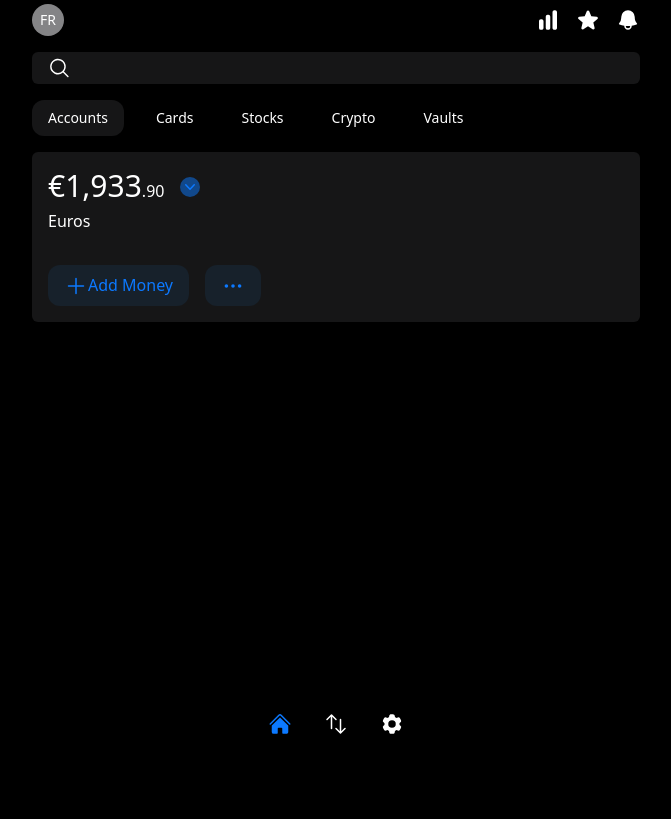
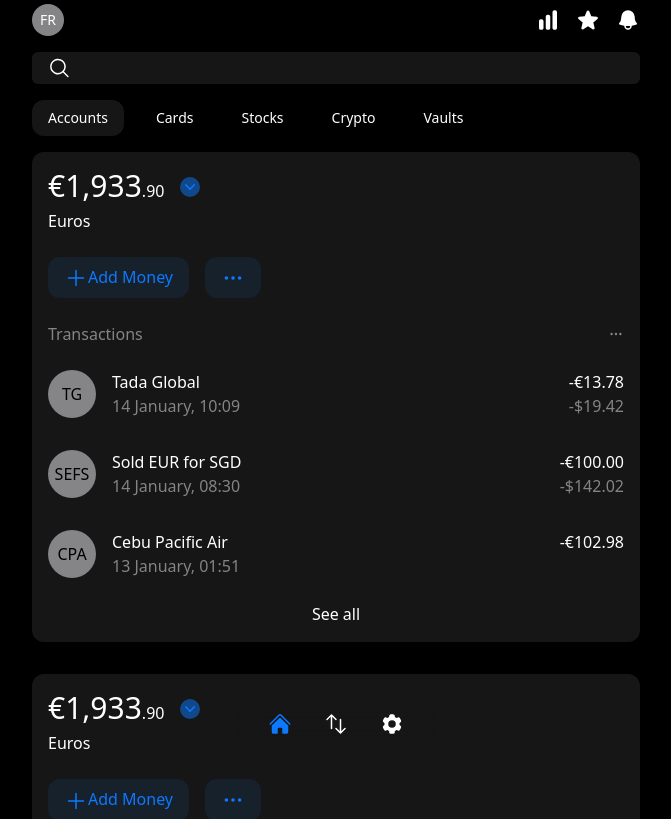
Before and after one commit to Edweis/tulover, a React (Vite) app: page /personal/accounts in a window 1280 px wide. Shown: the top 819 px of the page, without its empty margins (304-975 px from the left). Built offline with nearby package versions, Linux system fonts and the light colour scheme; a web font is replaced by a local one.

Commit message:
home page

```diff
--- a/package.json
+++ b/package.json
@@ -14,6 +14,7 @@
   "dependencies": {
     "@heroicons/react": "^2.0.13",
     "classnames": "^2.3.2",
+    "dayjs": "^1.11.7",
     "react": "^18.2.0",
     "react-dom": "^18.2.0",
     "react-router-dom": "^6.6.2",
--- a/src/App/MainLayout.tsx
+++ b/src/App/MainLayout.tsx
@@ -15,7 +15,7 @@ export default function MainLayout() {
   return (
     <>
       <Outlet />
-      <div className="absolute  bottom-0 left-1/2 mb-12 flex -translate-x-1/2 gap-8 rounded-full bg-gray-700/70 px-8 py-4 backdrop-blur-md">
+      <div className="fixed  bottom-0 left-1/2 mb-12 flex -translate-x-1/2 gap-8 rounded-full bg-gray-700/70 px-8 py-4 backdrop-blur-md">
         <Link to="/personal">
           <HomeIcon
             className={cn(
--- /dev/null
+++ b/src/App/Personal/Accounts/Funds.tsx
@@ -0,0 +1,94 @@
+import {
+  ChevronDownIcon,
+  EllipsisHorizontalIcon,
+} from '@heroicons/react/20/solid';
+import { PlusIcon } from '@heroicons/react/24/solid';
+import dayjs from 'dayjs';
+import Button from '../../../components/Button.js';
+import { Money, toCurrency, toCurrencyDetails } from './helpers.js';
+
+type Transaction = {
+  name: string;
+  date: string;
+  amount: Money;
+  amountReq?: Money;
+};
+const txs: Transaction[] = [
+  {
+    name: 'Tada Global',
+    amount: { currency: 'EUR', value: -13.78 },
+    amountReq: { currency: 'SGD', value: -19.42 },
+    date: '2023-01-14T18:09:00+08:00',
+  },
+  {
+    name: 'Sold EUR for SGD',
+    amount: { currency: 'EUR', value: -100 },
+    amountReq: { currency: 'SGD', value: -142.02 },
+    date: '2023-01-14T16:30:00+08:00',
+  },
+  {
+    name: 'Cebu Pacific Air',
+    amount: { currency: 'EUR', value: -102.98 },
+    date: '2023-01-13T09:51:00+08:00',
+  },
+];
+
+export default function Funds() {
+  const money = { currency: 'EUR', value: 1933.9 };
+  const { int, dec, name, symbol } = toCurrencyDetails(money);
+  return (
+    <div className="grid gap-6 rounded-xl bg-gray-800 p-4">
+      <div>
+        <div>
+          <span className="text-3xl ">
+            {symbol}
+            {int}
+          </span>
+          {dec && <span>.{dec}</span>}
+          <ChevronDownIcon className="ml-4 mb-3 inline h-5 rounded-full bg-blue-500/50 fill-blue-500 " />
+        </div>
+        <div>{name}</div>
+      </div>
+      <div className="flex gap-4">
+        <Button className="align-middle">
+          <PlusIcon className="inline w-6" />
+          Add Money
+        </Button>
+        <Button>
+          <EllipsisHorizontalIcon className="w-6" />
+        </Button>
+      </div>
+      <div className="flex justify-between text-gray-500">
+        <span>Transactions</span>
+        <button>
+          <EllipsisHorizontalIcon className="h-4" />
+        </button>
+      </div>
+      <ol className="flex flex-col gap-8">
+        {txs.map((tx) => (
+          <li key={tx.date} className="flex">
+            <div className="flex h-12 w-12 items-center justify-center rounded-full bg-gray-500 text-black">
+              {tx.name
+                .split(' ')
+                .map((e) => e.slice(0, 1).toUpperCase())
+                .join('')}
+            </div>
+            <div className="ml-4 grid">
+              <span>{tx.name}</span>
+              <span className="text-gray-300">
+                {dayjs(tx.date).format('D MMMM[, ]HH:mm')}
+              </span>
+            </div>
+            <div className="ml-auto grid text-right">
+              <span>{toCurrency(tx.amount)}</span>
+              <span className="text-gray-300">
+                {tx.amountReq && toCurrency(tx.amountReq)}
+              </span>
+            </div>
+          </li>
+        ))}
+      </ol>
+      <button>See all</button>
+    </div>
+  );
+}
--- a/src/App/Personal/Accounts/helpers.ts
+++ b/src/App/Personal/Accounts/helpers.ts
@@ -1,6 +1,9 @@
 export const capitalize = (str: string) =>
   str.charAt(0).toLocaleUpperCase() + str.split('').slice(1).join('');
-export const toCurrency = (currency: string, value: number) => {
+
+export type Money = { currency: string; value: number };
+export const toCurrencyDetails = (money: Money) => {
+  const { currency, value } = money;
   const [{ value: symbol }, ...rest] = new Intl.NumberFormat(undefined, {
     style: 'currency',
     currency,
@@ -20,3 +23,9 @@ export const toCurrency = (currency: string, value: number) => {
       .at(-1)?.value || '';
   return { int, dec, name: capitalize(name), symbol };
 };
+export const toCurrency = ({ currency, value }: Money) =>
+  new Intl.NumberFormat(undefined, {
+    style: 'currency',
+    currency,
+    currencyDisplay: 'narrowSymbol',
+  }).format(value);
--- a/src/App/Personal/Accounts/index.tsx
+++ b/src/App/Personal/Accounts/index.tsx
@@ -1,37 +1,10 @@
-import {
-  ChevronDownIcon,
-  EllipsisHorizontalIcon,
-} from '@heroicons/react/20/solid';
-import { PlusIcon } from '@heroicons/react/24/solid';
-import Button from '../../../components/Button.js';
-import { toCurrency } from './helpers.js';
+import Funds from './Funds.js';
 
 export default function Accounts() {
-  const currency = 'EUR';
-  const amount = 1933.9;
-  const { int, dec, name, symbol } = toCurrency(currency, amount);
   return (
-    <div className="grid gap-8 rounded-md bg-gray-800 p-4">
-      <div>
-        <div>
-          <span className="text-3xl ">
-            {symbol}
-            {int}
-          </span>
-          {dec && <span>.{dec}</span>}
-          <ChevronDownIcon className="ml-4 mb-3 inline h-5 rounded-full bg-blue-500/50 fill-blue-500 " />
-        </div>
-        <div>{name}</div>
-      </div>
-      <div className="flex gap-4">
-        <Button className="align-middle">
-          <PlusIcon className="inline w-6" />
-          Add Money
-        </Button>
-        <Button>
-          <EllipsisHorizontalIcon className="w-6" />
-        </Button>
-      </div>
+    <div className="grid gap-8">
+      <Funds />
+      <Funds />
     </div>
   );
 }
```
Also changed, not shown: 2 other files (tests, documents, lock files or other folders).
